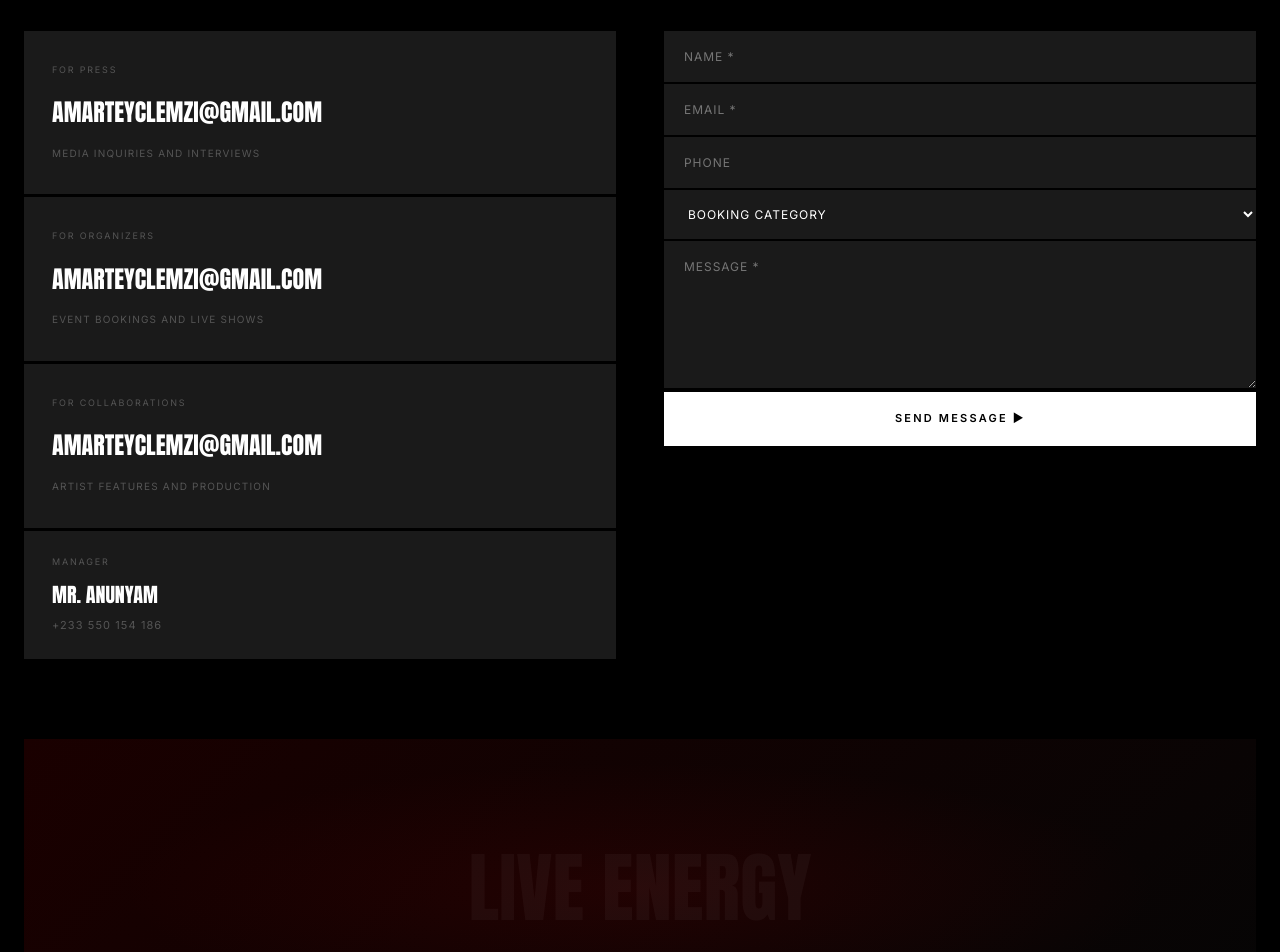
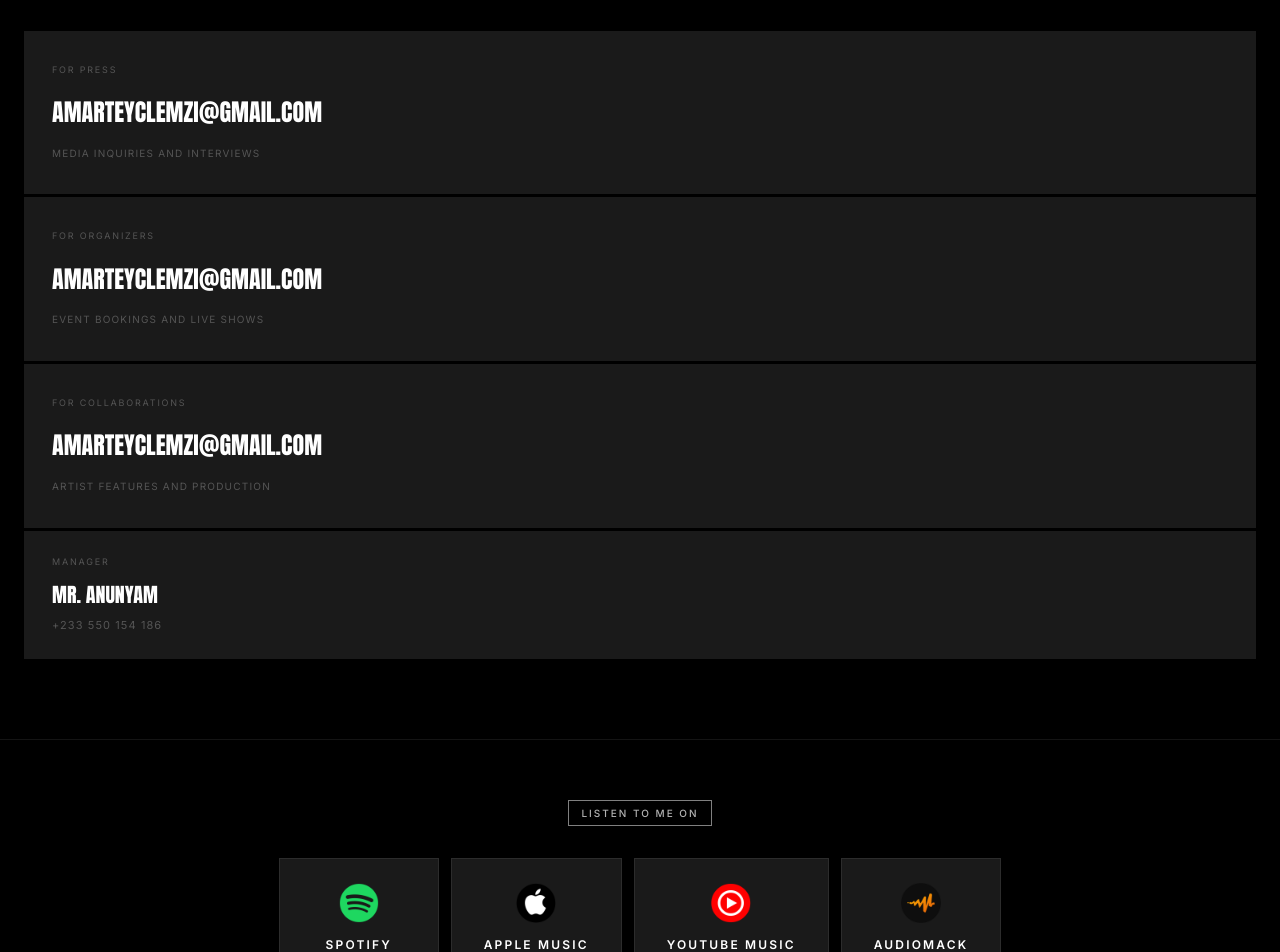
Before and after one commit to Mckay-z/afel, a Next.js app: page /booking in a window 1280 px wide. Shown: the part 360-1312 px from the top of the page. Built offline with nearby package versions, Linux system fonts and the light colour scheme; a web font is replaced by a local one.

Commit message:
bugs fix 3

```diff
--- a/app/booking/BookingPageClient.tsx
+++ b/app/booking/BookingPageClient.tsx
@@ -1,6 +1,3 @@
-'use client'
-
-import { useState } from 'react'
 import LabelBadge from '@/components/ui/LabelBadge'
 import StreamingBar from '@/components/layout/StreamingBar'
 
@@ -22,48 +19,7 @@ const CONTACT_CARDS = [
   },
 ]
 
-const BOOKING_CATEGORIES = [
-  'Live Show',
-  'Press',
-  'Collaboration',
-  'Other',
-]
-
 export default function BookingPageClient() {
-  const [form, setForm] = useState({
-    name: '',
-    email: '',
-    phone: '',
-    category: '',
-    message: '',
-  })
-  const [submitted, setSubmitted] = useState(false)
-
-  function handleChange(e: React.ChangeEvent<HTMLInputElement | HTMLTextAreaElement | HTMLSelectElement>) {
-    setForm({ ...form, [e.target.name]: e.target.value })
-  }
-
-  function handleSubmit(e: React.FormEvent) {
-    e.preventDefault()
-    // In a real deployment, connect to a form backend or API route
-    setSubmitted(true)
-  }
-
-  const inputStyle: React.CSSProperties = {
-    width: '100%',
-    background: 'var(--surface)',
-    border: 'none',
-    color: 'var(--text-primary)',
-    fontSize: 12,
-    letterSpacing: '0.08em',
-    fontFamily: 'var(--font-body)',
-    padding: '16px 20px',
-    outline: 'none',
-    textTransform: 'uppercase' as const,
-    marginBottom: 2,
-    display: 'block',
-  }
-
   return (
     <div>
       <div style={{ background: 'var(--bg)', minHeight: '100vh' }}>
@@ -84,11 +40,11 @@ export default function BookingPageClient() {
           <div
             style={{
               display: 'grid',
-              gridTemplateColumns: '1fr 1fr',
-              gap: 48,
+              gridTemplateColumns: 'repeat(auto-fit, minmax(280px, 1fr))',
+              gap: 24,
             }}
           >
-            {/* Left — contact cards */}
+            {/* Contact cards */}
             <div style={{ display: 'flex', flexDirection: 'column', gap: 3 }}>
               {CONTACT_CARDS.map((card) => (
                 <div
@@ -113,6 +69,7 @@ export default function BookingPageClient() {
                   </span>
                   <a
                     href={`mailto:${card.email}`}
+                    className="booking-email-link"
                     style={{
                       fontFamily: 'var(--font-display)',
                       fontSize: 'clamp(16px, 2vw, 24px)',
@@ -121,8 +78,6 @@ export default function BookingPageClient() {
                       marginBottom: 10,
                       transition: 'color 0.2s',
                     }}
-                    onMouseEnter={(e) => ((e.target as HTMLElement).style.color = 'var(--accent)')}
-                    onMouseLeave={(e) => ((e.target as HTMLElement).style.color = '#ffffff')}
                   >
                     {card.email}
                   </a>
@@ -156,154 +111,6 @@ export default function BookingPageClient() {
               </div>
             </div>
 
-            {/* Right — contact form */}
-            <div>
-              {submitted ? (
-                <div
-                  style={{
-                    background: 'var(--surface)',
-                    padding: '64px 40px',
-                    textAlign: 'center',
-                    height: '100%',
-                    display: 'flex',
-                    flexDirection: 'column',
-                    alignItems: 'center',
-                    justifyContent: 'center',
-                    gap: 16,
-                  }}
-                >
-                  <span style={{ fontSize: 32 }}>✓</span>
-                  <h3 style={{ fontFamily: 'var(--font-display)', fontSize: 32 }}>Message Sent</h3>
-                  <p style={{ fontSize: 11, color: 'var(--text-muted)', letterSpacing: '0.1em' }}>
-                    We&apos;ll get back to you within 48 hours.
-                  </p>
-                </div>
-              ) : (
-                <form onSubmit={handleSubmit}>
-                  <input
-                    id="booking-name"
-                    name="name"
-                    type="text"
-                    placeholder="NAME *"
-                    value={form.name}
-                    onChange={handleChange}
-                    required
-                    style={inputStyle}
-                  />
-                  <input
-                    id="booking-email"
-                    name="email"
-                    type="email"
-                    placeholder="EMAIL *"
-                    value={form.email}
-                    onChange={handleChange}
-                    required
-                    style={inputStyle}
-                  />
-                  <input
-                    id="booking-phone"
-                    name="phone"
-                    type="tel"
-                    placeholder="PHONE"
-                    value={form.phone}
-                    onChange={handleChange}
-                    style={inputStyle}
-                  />
-                  <select
-                    id="booking-category"
-                    name="category"
-                    value={form.category}
-                    onChange={handleChange}
-                    style={{ ...inputStyle, cursor: 'pointer' }}
-                  >
-                    <option value="">BOOKING CATEGORY</option>
-                    {BOOKING_CATEGORIES.map((c) => (
-                      <option key={c} value={c}>{c}</option>
-                    ))}
-                  </select>
-                  <textarea
-                    id="booking-message"
-                    name="message"
-                    placeholder="MESSAGE *"
-                    value={form.message}
-                    onChange={handleChange}
-                    required
-                    rows={6}
-                    style={{ ...inputStyle, resize: 'vertical' }}
-                  />
-                  <button
-                    type="submit"
-                    id="booking-submit"
-                    style={{
-                      width: '100%',
-                      background: '#ffffff',
-                      color: '#000000',
-                      fontSize: 11,
-                      letterSpacing: '0.2em',
-                      fontFamily: 'var(--font-body)',
-                      fontWeight: 700,
-                      padding: '18px',
-                      cursor: 'pointer',
-                      border: 'none',
-                      transition: 'background 0.2s, color 0.2s',
-                      marginTop: 2,
-                    }}
-                    onMouseEnter={(e) => {
-                      (e.currentTarget as HTMLElement).style.background = 'var(--accent)'
-                      ;(e.currentTarget as HTMLElement).style.color = '#fff'
-                    }}
-                    onMouseLeave={(e) => {
-                      (e.currentTarget as HTMLElement).style.background = '#fff'
-                      ;(e.currentTarget as HTMLElement).style.color = '#000'
-                    }}
-                  >
-                    Send Message ▶
-                  </button>
-                </form>
-              )}
-            </div>
-          </div>
-
-          {/* Performance photos below */}
-          <div style={{ display: 'flex', flexDirection: 'column', gap: 3, marginTop: 80 }}>
-            {[
-              { bg: 'linear-gradient(135deg, #1a0000 0%, #050505 100%)' },
-              { bg: 'linear-gradient(135deg, #050505 0%, #0d0005 100%)' },
-            ].map((p, i) => (
-              <div
-                key={i}
-                style={{
-                  width: '100%',
-                  height: 300,
-                  background: p.bg,
-                  display: 'flex',
-                  alignItems: 'center',
-                  justifyContent: 'center',
-                  position: 'relative',
-                  overflow: 'hidden',
-                }}
-              >
-                <div
-                  aria-hidden="true"
-                  style={{
-                    position: 'absolute',
-                    inset: 0,
-                    background: 'radial-gradient(ellipse 60% 60% at 50% 50%, rgba(140,0,0,0.15) 0%, transparent 70%)',
-                  }}
-                />
-                <span
-                  style={{
-                    fontFamily: 'var(--font-display)',
-                    fontSize: 'clamp(32px, 6vw, 80px)',
-                    color: 'rgba(255,255,255,0.04)',
-                    position: 'relative',
-                    zIndex: 1,
-                  }}
-                >
-                  {i === 0 ? 'LIVE ENERGY' : 'AFEL ON STAGE'}
-                </span>
-              </div>
-            ))}
           </div>
         </div>
       </div>
--- a/app/globals.css
+++ b/app/globals.css
@@ -175,3 +175,24 @@ button {
     border-right: none;
   }
 }
+
+/* Hero Background Swap */
+.hero-bg-desktop {
+  display: block;
+}
+.hero-bg-mobile {
+  display: none;
+}
+
+@media (max-width: 768px) {
+  .hero-bg-desktop {
+    display: none;
+  }
+  .hero-bg-mobile {
+    display: block;
+  }
+}
+
+.booking-email-link:hover {
+  color: var(--accent);
+}
--- a/components/layout/Navbar.tsx
+++ b/components/layout/Navbar.tsx
@@ -24,10 +24,6 @@ export default function Navbar() {
     window.addEventListener('scroll', handleScroll, { passive: true })
     return () => window.removeEventListener('scroll', handleScroll)
   }, [])
-
-  useEffect(() => {
-    setMobileOpen(false)
-  }, [pathname])
 
   const navStyle: React.CSSProperties = {
     position: 'fixed',
@@ -156,6 +152,7 @@ export default function Navbar() {
             <Link
               key={l.href}
               href={l.href}
+              onClick={() => setMobileOpen(false)}
               style={{
                 fontSize: 18,
                 fontFamily: 'var(--font-display)',
```
Also changed, not shown: components/sections/Hero.tsx (+19 -2 lines).
